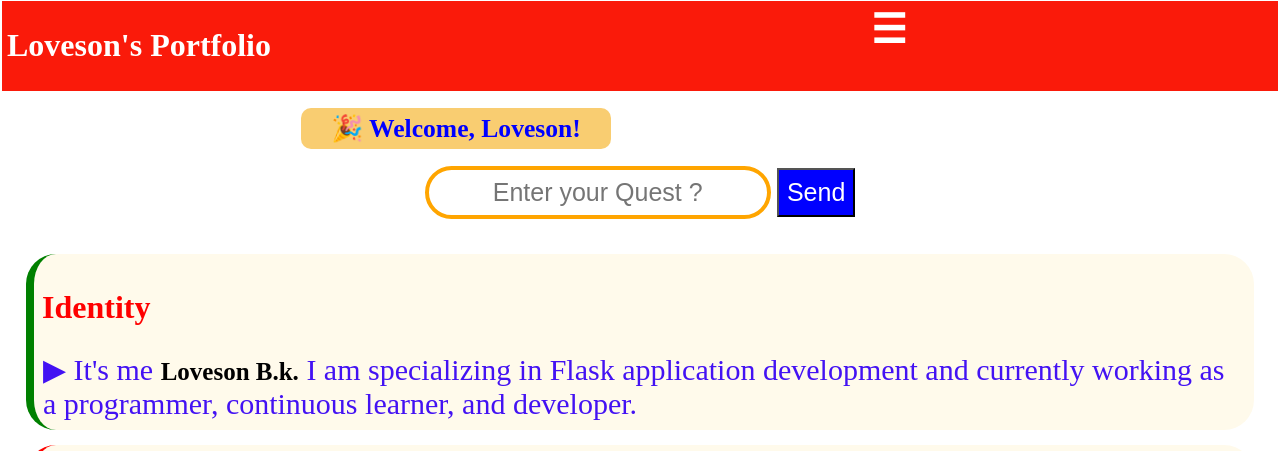
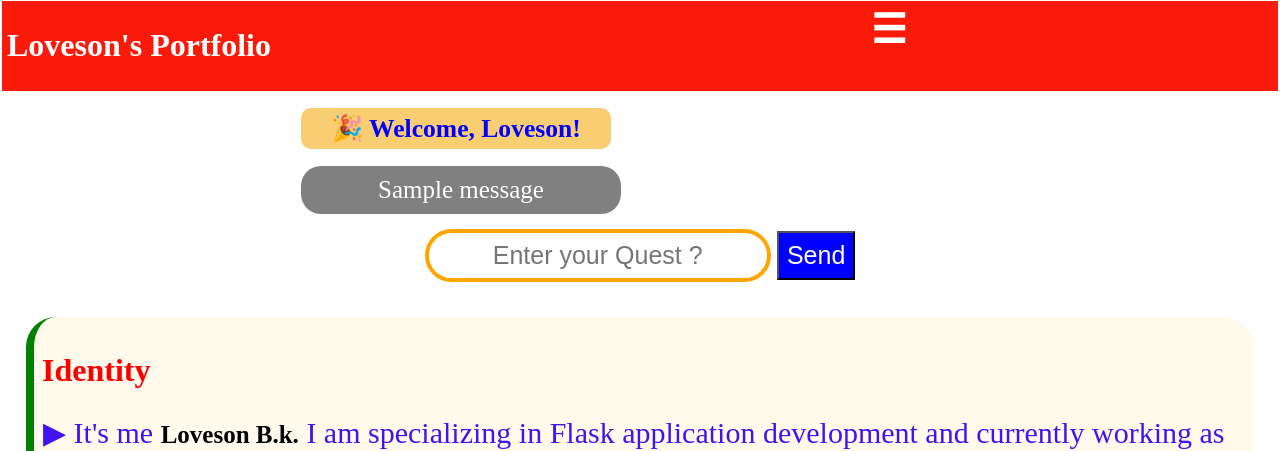
Before and after one commit to lovesonbk30-ui/Loveson_Protfolio, a Flask app: page /profile in a window 1280 px wide. Shown: the top 451 px of the page. Run offline with Flask 3, Linux system fonts and the light colour scheme; the visitor is signed in with stand-in values (Sample User, id 1); tables that the repository leaves empty hold one stand-in row (values such as "Sample post"); one stand-in notice (Sample message) is shown.

Commit message:
Update Protfolio_Page.html

```diff
--- a/templates/Protfolio_Page.html
+++ b/templates/Protfolio_Page.html
@@ -233,6 +233,16 @@ width: 250px;
 #menu-toggle:checked ~ .menu-overlay{
 display: block;
 }
+.Notify{
+padding: 10px;
+background: grey;
+color: white;
+border-radius: 20px;
+width: 300px;
+margin: 15px;
+margin-left: 300px;
+}
+
 </style>
 </head>
 <body>
@@ -259,7 +269,13 @@ display: block;
 <div class="hero-section">
   <h1 class="welcome-title">🎉 Welcome, Loveson!</h1>
   <div class="search-bar">
-
+       {% with messages = get_flashed_messages() %}
+                {% if messages %}
+                    {% for message in messages %}
+     <div class='Notify'>{{ message }}</div>
+                    {% endfor %}
+                {% endif %}
+            {% endwith %}
     <input class="search" name="message" placeholder="Enter your Quest ?">
     <button class="search-btn">Send </button>
   </div>
```
